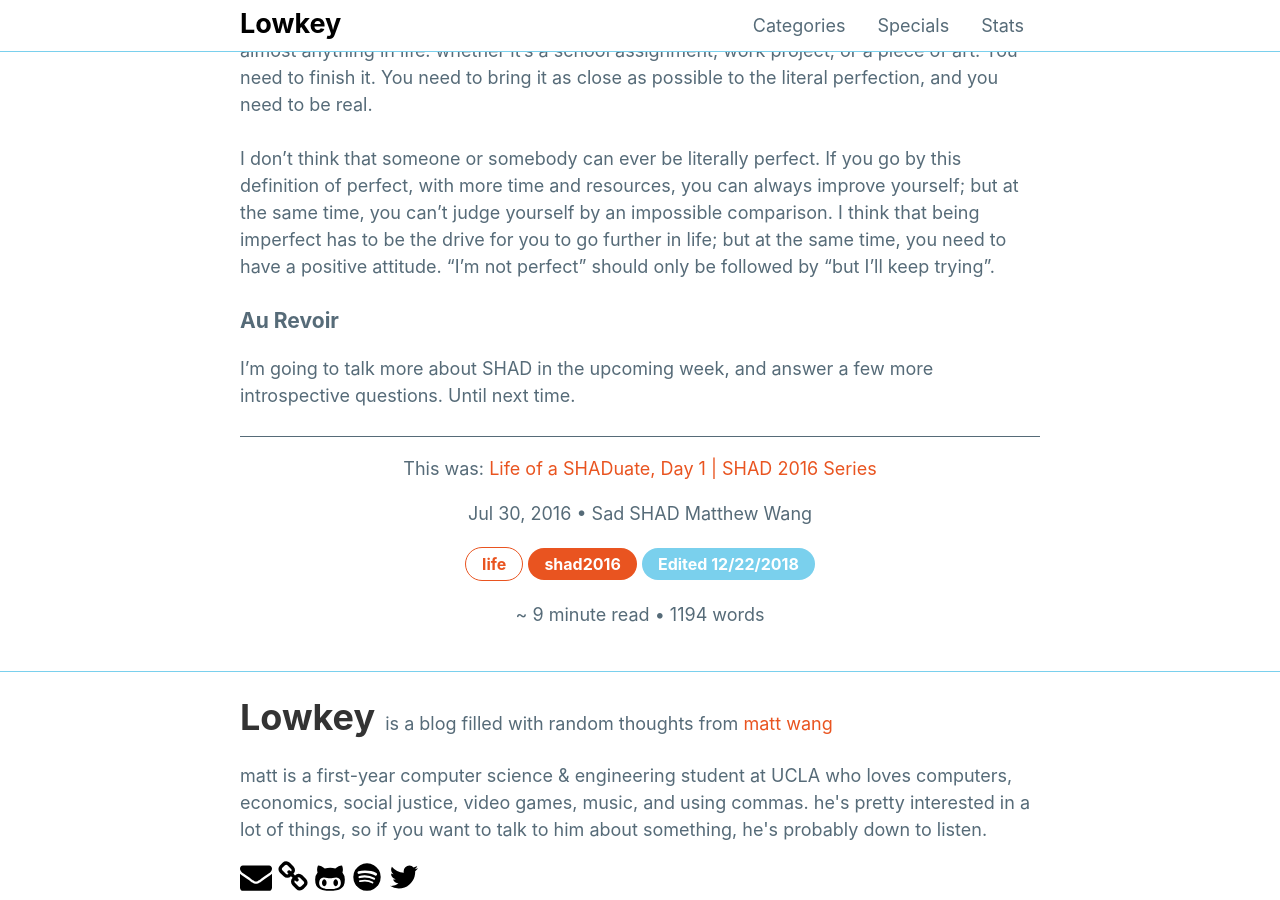
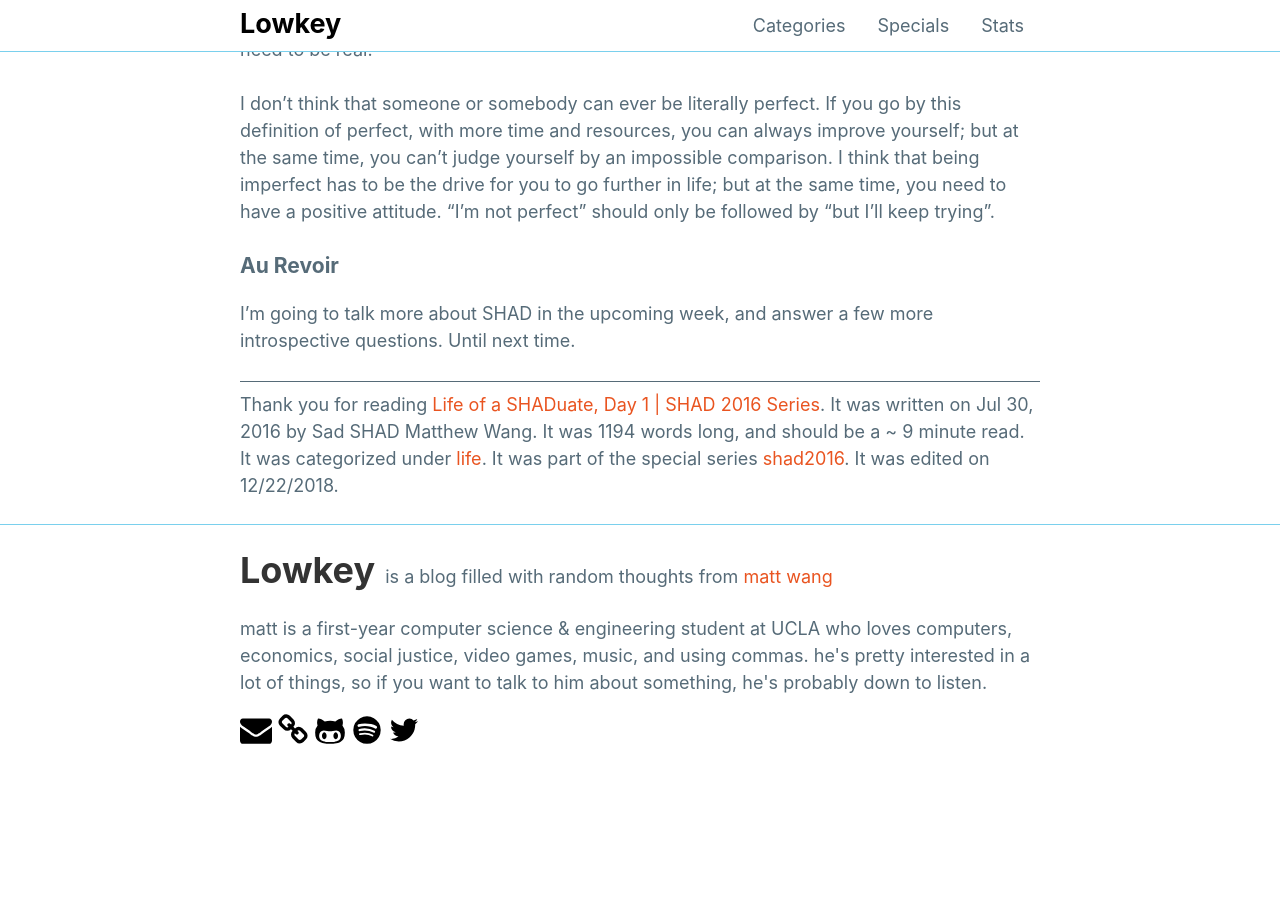
Before and after one commit to mattxwang/lowkey, a Jekyll site: the page built from _posts/2016-07-30-life-of-a-shaduate-day-1.markdown, in a window 1280 px wide and 900 px high, scrolled down 2671 px. Built offline with Jekyll 4.4.1, drawn with Linux system fonts in a browser that asks for light colours; after the commit the page ends 3424 px from its top, so only the background shows below that; some of the changed text lies outside the part shown.

Commit message:
standardizing post layout
flat, spiffy, less repetition

```diff
--- a/_layouts/post.html
+++ b/_layouts/post.html
@@ -2,11 +2,8 @@
 layout: default
 ---
 
-<div class="text-center">
+<div>
   <h1 class="title title-1">{{ page.title }}</h1>
-  <p>
-     {{ page.date | date: "%b %-d, %Y" }} • {% if page.author %}{{ page.author }}{% else %}Matthew Wang{% endif %}
-  </p>
   <div>
     {% for category in page.categories %}
       {% if site.specials_list contains category %}
@@ -26,12 +23,15 @@
     {% endif %}
   </div>
   <p>
+      {{ page.date | date: "%b %-d, %Y" }} • {% if page.author %}{{ page.author }}{% else %}Matthew Wang{% endif %} •
       {% capture words %}
         {{ page.content | number_of_words | minus: 250 }}
       {% endcapture %}
-    {% unless words contains "-" %}
+      {% if words contains "-" %}
+        a quick read • {{ words | plus: 250 | append: " words" }}
+      {% else %}
         ~ {{ words | plus: 250 | divided_by: 120 | append: " minute read" }} • {{ words | plus: 250 | append: " words" }}
-    {% endunless %}
+      {% endif %}
     </p>
 </div>
 <hr />
@@ -39,35 +39,29 @@
   {{ content }}
 </div>
 <hr />
-<div class="text-center">
-  <p>This was: <a href="{{page.url}}">{{ page.title }}</a></p>
-  <p>
-     {{ page.date | date: "%b %-d, %Y" }} • {% if page.author %}{{ page.author }}{% else %}Matthew Wang{% endif %}
-  </p>
 <div>
+  Thank you for reading <a href="{{page.url}}">{{ page.title }}</a>.
+  It was written on {{ page.date | date: "%b %-d, %Y" }} by {% if page.author %}{{ page.author }}{% else %}Matthew Wang{% endif %}.
+  It was
+  {% capture words %}
+    {{ page.content | number_of_words | minus: 250 }}
+  {% endcapture %}
+  {{ words | plus: 250 | append: " words long" }}, and should be a
+  {% if words contains "-" %}
+    quick read.
+  {% else %}
+    ~ {{ words | plus: 250 | divided_by: 120 | append: " minute read." }}
+  {% endif %}
   {% for category in page.categories %}
     {% if site.specials_list contains category %}
-        <span class="tag tag-rounded bg-primary">
-          <a class="link-white" href="{{site.baseurl}}/specials/{{ category }}/">{{ category }}</a>
-        </span>
+      It was part of the special series <a href="{{site.baseurl}}/specials/{{ category }}/">{{ category }}</a>.
     {% else %}
-        <span class="tag tag-rounded border-primary">
-          <a href="{{site.baseurl}}/category/{{ category }}.html">{{ category }}</a>
-        </span>
+      It was categorized under <a href="{{site.baseurl}}/category/{{ category }}.html">{{ category }}</a>.
     {% endif %}
   {% endfor %}
   {% if page.edits %}
     {% for edit in page.edits %}
-        <span class="tag tag-rounded bg-secondary">Edited {{ edit }}</span>
+      It was edited on {{ edit }}.
     {% endfor %}
   {% endif %}
 </div>
-  <p>
-    {% capture words %}
-      {{ page.content | number_of_words | minus: 250 }}
-    {% endcapture %}
-    {% unless words contains "-" %}
-    ~ {{ words | plus: 250 | divided_by: 120 | append: " minute read" }} • {{ words | plus: 250 | append: " words" }}
-    {% endunless %}
-  </p>
-</div>
```
Lines whose indentation alone changed are shown as unchanged.
